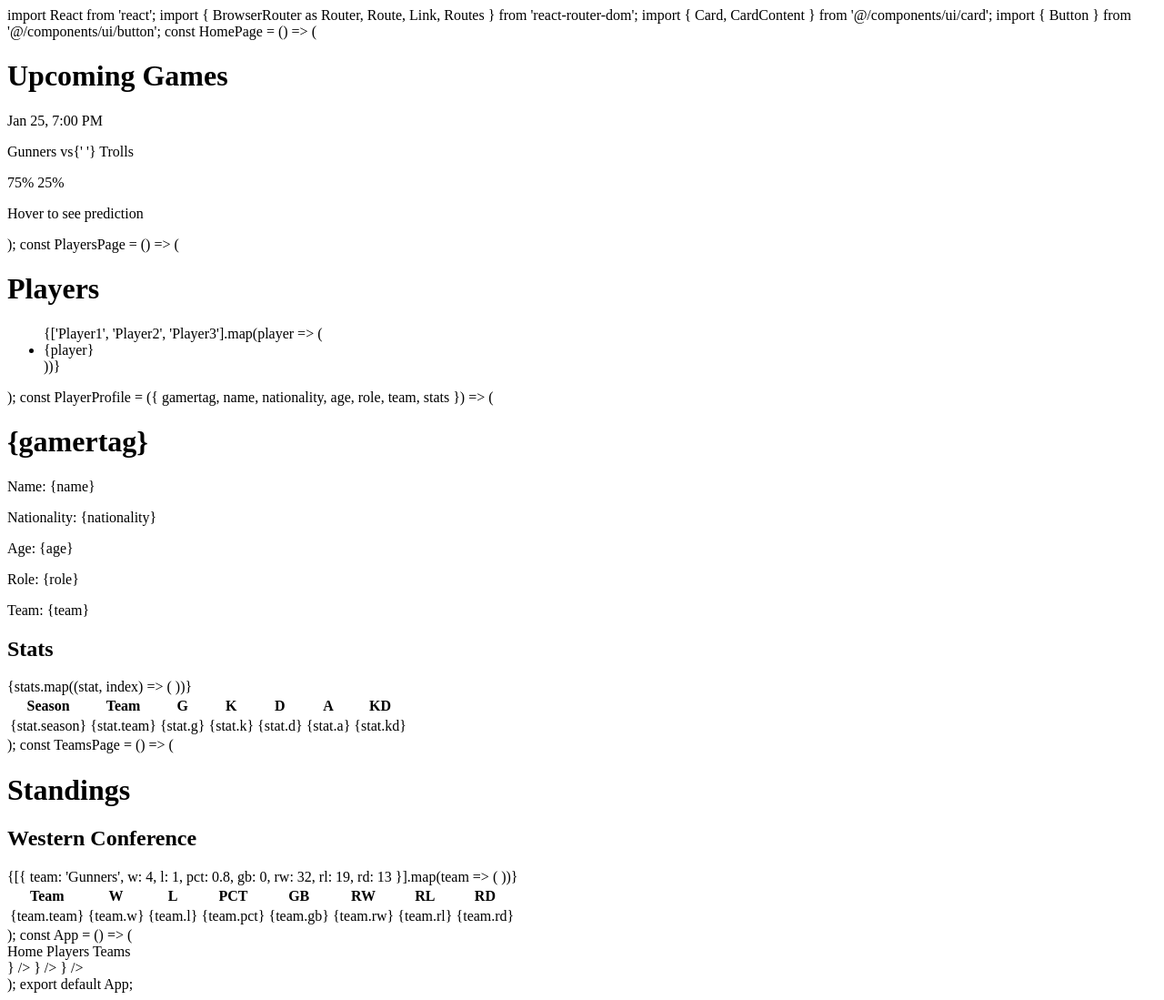
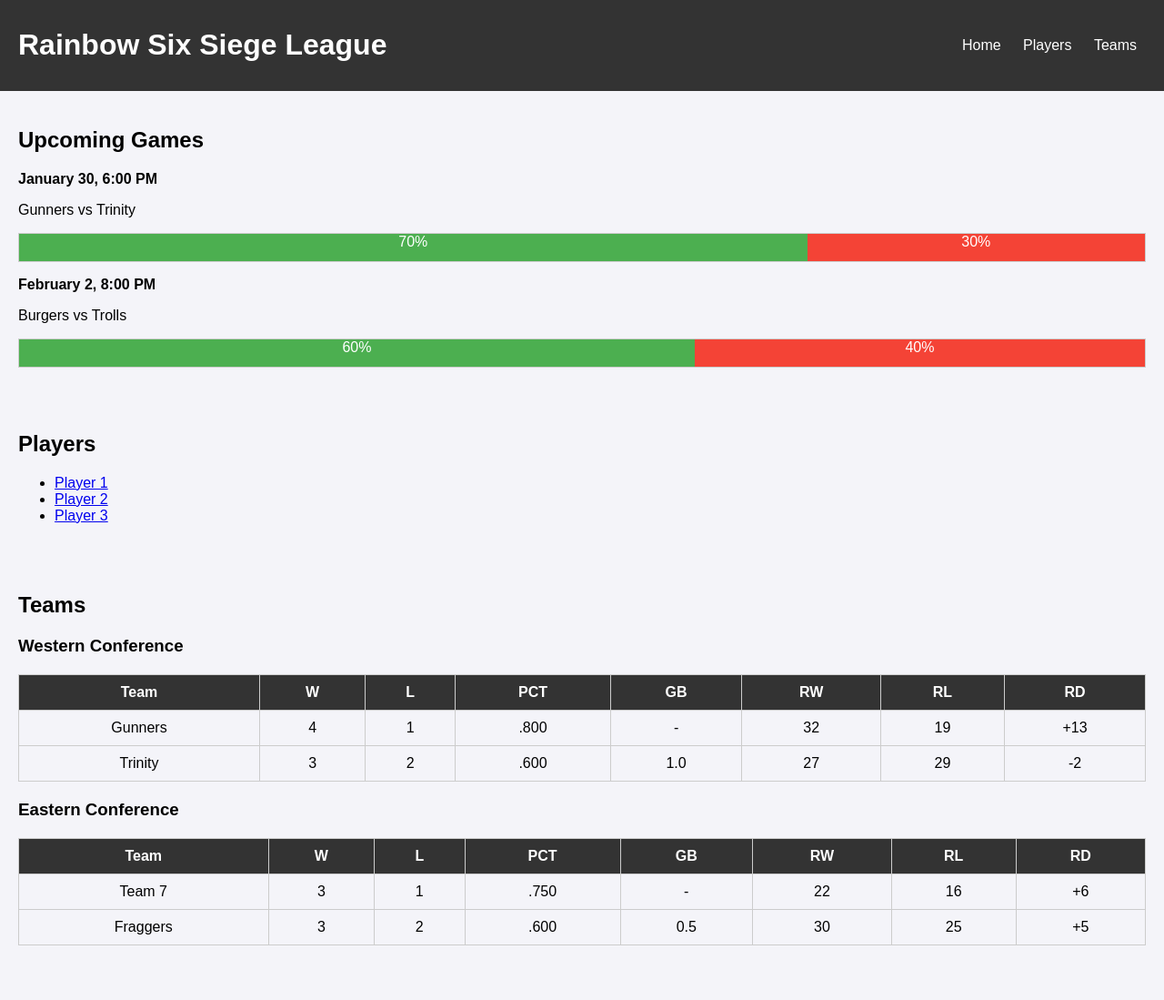
Before and after one commit to jrdibs/ses, a plain HTML site: page index.html in a window 1280 px wide. Shown: the whole page at 91% size. Drawn offline with Linux system fonts and the light colour scheme.

Commit message:
Update index.html

```diff
--- a/index.html
+++ b/index.html
@@ -1,144 +1,204 @@
-import React from 'react';
-import { BrowserRouter as Router, Route, Link, Routes } from 'react-router-dom';
-import { Card, CardContent } from '@/components/ui/card';
-import { Button } from '@/components/ui/button';
+<!DOCTYPE html>
+<html lang="en">
+<head>
+    <meta charset="UTF-8">
+    <meta name="viewport" content="width=device-width, initial-scale=1.0">
+    <title>Rainbow Six Siege League</title>
+    <style>
+        body {
+            font-family: Arial, sans-serif;
+            margin: 0;
+            padding: 0;
+            background-color: #f4f4f9;
+        }
+        header {
+            background-color: #333;
+            color: #fff;
+            padding: 10px 20px;
+            display: flex;
+            justify-content: space-between;
+            align-items: center;
+        }
+        header nav a {
+            color: #fff;
+            text-decoration: none;
+            margin: 0 10px;
+        }
+        header nav a:hover {
+            text-decoration: underline;
+        }
+        .container {
+            padding: 20px;
+        }
+        table {
+            width: 100%;
+            border-collapse: collapse;
+            margin: 20px 0;
+        }
+        table th, table td {
+            border: 1px solid #ccc;
+            padding: 10px;
+            text-align: center;
+        }
+        table th {
+            background-color: #333;
+            color: #fff;
+        }
+        .prediction-bar {
+            display: flex;
+            height: 30px;
+            border: 1px solid #ccc;
+            margin: 10px 0;
+            position: relative;
+        }
+        .prediction-bar .team-a {
+            background-color: #4caf50;
+            color: #fff;
+            text-align: center;
+        }
+        .prediction-bar .team-b {
+            background-color: #f44336;
+            color: #fff;
+            text-align: center;
+        }
+        .tooltip {
+            position: absolute;
+            top: -30px;
+            left: 50%;
+            transform: translateX(-50%);
+            background-color: #333;
+            color: #fff;
+            padding: 5px;
+            border-radius: 5px;
+            display: none;
+        }
+        .prediction-bar:hover .tooltip {
+            display: block;
+        }
+    </style>
+</head>
+<body>
+    <header>
+        <h1>Rainbow Six Siege League</h1>
+        <nav>
+            <a href="#home">Home</a>
+            <a href="#players">Players</a>
+            <a href="#teams">Teams</a>
+        </nav>
+    </header>
 
-const HomePage = () => (
-  <div className="text-center">
-    <h1 className="text-2xl font-bold mb-4">Upcoming Games</h1>
-    <div className="space-y-4">
-      <div className="p-4 bg-gray-100 rounded-xl">
-        <p>Jan 25, 7:00 PM</p>
-        <p>
-          <Link to="/teams/gunners" className="text-blue-500">Gunners</Link> vs{' '}
-          <Link to="/teams/trolls" className="text-blue-500">Trolls</Link>
-        </p>
-        <div className="relative h-6 w-3/4 mx-auto bg-gray-300 rounded-full">
-          <div className="absolute top-0 left-0 h-6 rounded-full bg-blue-500" style={{ width: '75%' }}></div>
-          <div className="absolute inset-0 flex justify-between items-center px-2 text-white">
-            <span>75%</span>
-            <span>25%</span>
-          </div>
+    <div id="home" class="container">
+        <h2>Upcoming Games</h2>
+        <div>
+            <p><strong>January 30, 6:00 PM</strong></p>
+            <p>Gunners vs Trinity</p>
+            <div class="prediction-bar" onmouseover="showTooltip(this)" onmouseout="hideTooltip(this)">
+                <div class="team-a" style="width: 70%;">70%</div>
+                <div class="team-b" style="width: 30%;">30%</div>
+                <div class="tooltip">Expert Prediction</div>
+            </div>
         </div>
-        <p className="text-sm mt-2">Hover to see prediction</p>
-      </div>
+        <div>
+            <p><strong>February 2, 8:00 PM</strong></p>
+            <p>Burgers vs Trolls</p>
+            <div class="prediction-bar" onmouseover="showTooltip(this)" onmouseout="hideTooltip(this)">
+                <div class="team-a" style="width: 60%;">60%</div>
+                <div class="team-b" style="width: 40%;">40%</div>
+                <div class="tooltip">Expert Prediction</div>
+            </div>
+        </div>
     </div>
-  </div>
-);
 
-const PlayersPage = () => (
-  <div>
-    <h1 className="text-2xl font-bold mb-4">Players</h1>
-    <ul className="list-disc pl-5">
-      {['Player1', 'Player2', 'Player3'].map(player => (
-        <li key={player}>
-          <Link to={`/players/${player.toLowerCase()}`} className="text-blue-500">
-            {player}
-          </Link>
-        </li>
-      ))}
-    </ul>
-  </div>
-);
+    <div id="players" class="container">
+        <h2>Players</h2>
+        <ul>
+            <li><a href="#">Player 1</a></li>
+            <li><a href="#">Player 2</a></li>
+            <li><a href="#">Player 3</a></li>
+        </ul>
+    </div>
 
-const PlayerProfile = ({ gamertag, name, nationality, age, role, team, stats }) => (
-  <div>
-    <h1 className="text-2xl font-bold mb-4">{gamertag}</h1>
-    <p>Name: {name}</p>
-    <p>Nationality: {nationality}</p>
-    <p>Age: {age}</p>
-    <p>Role: {role}</p>
-    <p>
-      Team: <Link to={`/teams/${team.toLowerCase()}`} className="text-blue-500">{team}</Link>
-    </p>
-    <h2 className="text-xl font-bold mt-4">Stats</h2>
-    <table className="w-full border-collapse border border-gray-300">
-      <thead>
-        <tr>
-          <th className="border border-gray-300 px-4 py-2">Season</th>
-          <th className="border border-gray-300 px-4 py-2">Team</th>
-          <th className="border border-gray-300 px-4 py-2">G</th>
-          <th className="border border-gray-300 px-4 py-2">K</th>
-          <th className="border border-gray-300 px-4 py-2">D</th>
-          <th className="border border-gray-300 px-4 py-2">A</th>
-          <th className="border border-gray-300 px-4 py-2">KD</th>
-        </tr>
-      </thead>
-      <tbody>
-        {stats.map((stat, index) => (
-          <tr key={index}>
-            <td className="border border-gray-300 px-4 py-2">{stat.season}</td>
-            <td className="border border-gray-300 px-4 py-2">{stat.team}</td>
-            <td className="border border-gray-300 px-4 py-2">{stat.g}</td>
-            <td className="border border-gray-300 px-4 py-2">{stat.k}</td>
-            <td className="border border-gray-300 px-4 py-2">{stat.d}</td>
-            <td className="border border-gray-300 px-4 py-2">{stat.a}</td>
-            <td className="border border-gray-300 px-4 py-2">{stat.kd}</td>
-          </tr>
-        ))}
-      </tbody>
-    </table>
-  </div>
-);
+    <div id="teams" class="container">
+        <h2>Teams</h2>
+        <h3>Western Conference</h3>
+        <table>
+            <tr>
+                <th>Team</th>
+                <th>W</th>
+                <th>L</th>
+                <th>PCT</th>
+                <th>GB</th>
+                <th>RW</th>
+                <th>RL</th>
+                <th>RD</th>
+            </tr>
+            <tr>
+                <td>Gunners</td>
+                <td>4</td>
+                <td>1</td>
+                <td>.800</td>
+                <td>-</td>
+                <td>32</td>
+                <td>19</td>
+                <td>+13</td>
+            </tr>
+            <tr>
+                <td>Trinity</td>
+                <td>3</td>
+                <td>2</td>
+                <td>.600</td>
+                <td>1.0</td>
+                <td>27</td>
+                <td>29</td>
+                <td>-2</td>
+            </tr>
+        </table>
 
-const TeamsPage = () => (
-  <div>
-    <h1 className="text-2xl font-bold mb-4">Standings</h1>
-    <div className="grid grid-cols-2 gap-8">
-      <div>
-        <h2 className="text-xl font-bold">Western Conference</h2>
-        <table className="w-full border-collapse border border-gray-300">
-          <thead>
+        <h3>Eastern Conference</h3>
+        <table>
             <tr>
-              <th className="border border-gray-300 px-4 py-2">Team</th>
-              <th className="border border-gray-300 px-4 py-2">W</th>
-              <th className="border border-gray-300 px-4 py-2">L</th>
-              <th className="border border-gray-300 px-4 py-2">PCT</th>
-              <th className="border border-gray-300 px-4 py-2">GB</th>
-              <th className="border border-gray-300 px-4 py-2">RW</th>
-              <th className="border border-gray-300 px-4 py-2">RL</th>
-              <th className="border border-gray-300 px-4 py-2">RD</th>
+                <th>Team</th>
+                <th>W</th>
+                <th>L</th>
+                <th>PCT</th>
+                <th>GB</th>
+                <th>RW</th>
+                <th>RL</th>
+                <th>RD</th>
             </tr>
-          </thead>
-          <tbody>
-            {[{ team: 'Gunners', w: 4, l: 1, pct: 0.8, gb: 0, rw: 32, rl: 19, rd: 13 }].map(team => (
-              <tr key={team.team}>
-                <td className="border border-gray-300 px-4 py-2">
-                  <Link to={`/teams/${team.team.toLowerCase()}`} className="text-blue-500">
-                    {team.team}
-                  </Link>
-                </td>
-                <td className="border border-gray-300 px-4 py-2">{team.w}</td>
-                <td className="border border-gray-300 px-4 py-2">{team.l}</td>
-                <td className="border border-gray-300 px-4 py-2">{team.pct}</td>
-                <td className="border border-gray-300 px-4 py-2">{team.gb}</td>
-                <td className="border border-gray-300 px-4 py-2">{team.rw}</td>
-                <td className="border border-gray-300 px-4 py-2">{team.rl}</td>
-                <td className="border border-gray-300 px-4 py-2">{team.rd}</td>
-              </tr>
-            ))}
-          </tbody>
+            <tr>
+                <td>Team 7</td>
+                <td>3</td>
+                <td>1</td>
+                <td>.750</td>
+                <td>-</td>
+                <td>22</td>
+                <td>16</td>
+                <td>+6</td>
+            </tr>
+            <tr>
+                <td>Fraggers</td>
+                <td>3</td>
+                <td>2</td>
+                <td>.600</td>
+                <td>0.5</td>
+                <td>30</td>
+                <td>25</td>
+                <td>+5</td>
+            </tr>
         </table>
-      </div>
     </div>
-  </div>
-);
 
-const App = () => (
-  <Router>
-    <div className="p-4">
-      <nav className="mb-4">
-        <Link to="/" className="text-blue-500 px-4">Home</Link>
-        <Link to="/players" className="text-blue-500 px-4">Players</Link>
-        <Link to="/teams" className="text-blue-500 px-4">Teams</Link>
-      </nav>
-      <Routes>
-        <Route path="/" element={<HomePage />} />
-        <Route path="/players" element={<PlayersPage />} />
-        <Route path="/teams" element={<TeamsPage />} />
-      </Routes>
-    </div>
-  </Router>
-);
+    <script>
+        function showTooltip(bar) {
+            const tooltip = bar.querySelector('.tooltip');
+            tooltip.style.display = 'block';
+        }
 
-export default App;
+        function hideTooltip(bar) {
+            const tooltip = bar.querySelector('.tooltip');
+            tooltip.style.display = 'none';
+        }
+    </script>
+</body>
+</html>
```
